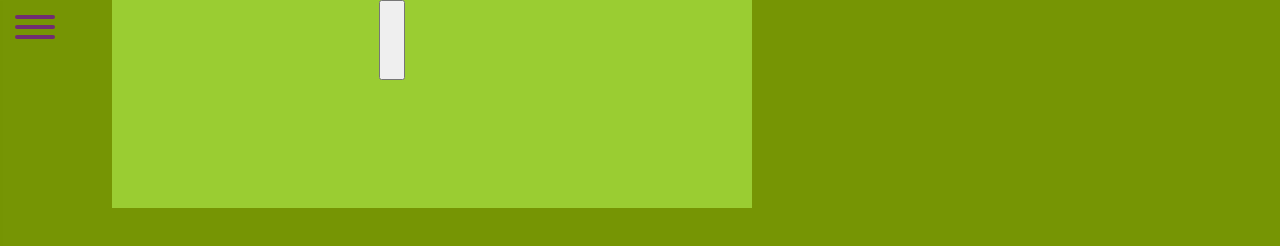
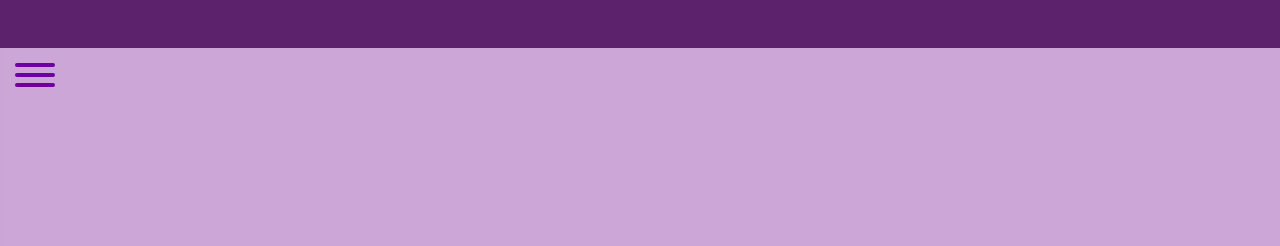
Before and after one commit to SoinSoin/projet_degrade, a plain HTML site: page degradeland.html in a window 1280 px wide. Shown: the top 246 px of the page. Drawn offline with Linux system fonts and the light colour scheme.

Commit message:
menu en haut sticky

```diff
--- a/css/style_accueil.css
+++ b/css/style_accueil.css
@@ -1,37 +1,24 @@
-.container {
-  display: inline-block;
-  cursor: pointer;
+html{
+  vertical-align: center;
 }
 
-#moncercle{
-
-  border-radius:50%;
-  width:30px;
-  height:30px;
-  border:3px solid #000000;
-}
 body
 {
   margin: 0;
   /* rastafari man jsuis tombé dessus en random j'ai un peu custom il était fade au début */
-  background-color: rgb(118, 149, 4); /*couleur du haut*/
-  background-image: -webkit-linear-gradient(top, rgb(0, 255, 255), rgb(153,0,0));
-  background-image:    -moz-linear-gradient(top, rgb(118, 149, 4), rgb(153,0,0));
-  background-image:      -o-linear-gradient(top, rgb(118, 149, 4), rgb(153,0,0));
-  background-image:         linear-gradient(to bottom, rgb(118, 149, 4), rgb(153,0,0));
+  /* toujours dégueu */
+  background-color: rgb(203, 166, 214); /*couleur du haut*/
+  height: 200em;
+  width: 100%;
+
 }
-
-
-#toolbar
-{
-  height: 100vh;
-  width: 15vw;
-  background-color: red;
-}
-
-#menu
-{
-  float: right;
+#menup{
+  background-color: rgb(92, 34, 107);
+  opacity: 0,7;
+  position: sticky;
+  width: 100%;
+  height:3rem;
+  top: -1px;
 }
 .hamburger {
   padding: 15px 15px;
@@ -118,7 +105,7 @@ body {
   height: 100%;
   width: 100%;
   z-index: -1;
-  background-color: #555;
+  background-color: rgb(106, 99, 110);
   display: block;
   opacity: 0.33;
   display: none; }
@@ -134,19 +121,6 @@ body {
     position: absolute;
     left: 15rem; }
 
-.div {
-  position: absolute;
-  height: 13em;
-  width: 40em;
-  right: 0em;
-  left: 7em;
-  background-color: yellowgreen;
-  z-index: -2; }
 
-input {
-  position: absolute;
-  width: 2em;
-  height: 6em;
-  left: 20em; }
 
 /*# sourceMappingURL=test.css.map */
--- a/degradeland.html
+++ b/degradeland.html
@@ -7,9 +7,8 @@
     <meta name="viewport" content="width=device-width, initial-scale=1">
     <link rel="stylesheet" type="text/css" media="screen" href="css/style_accueil.css" />
 </head>
-<body>
-    <div>
             <body>
+                    <div id="menup"></div>
                     <div class="filter"></div>
                     <div id="menu">
                         <div id="men"></div>
@@ -21,12 +20,6 @@
                             </div>
                         </div>
                     </div>
-                    <div class="div">
-                        <input type="button">
-                    </div>
                     <script src="js/jquery.js"></script>
                     <script src="js/app.js"></script>
                 </body>
-</div>
-    </div>
-</body>
```
